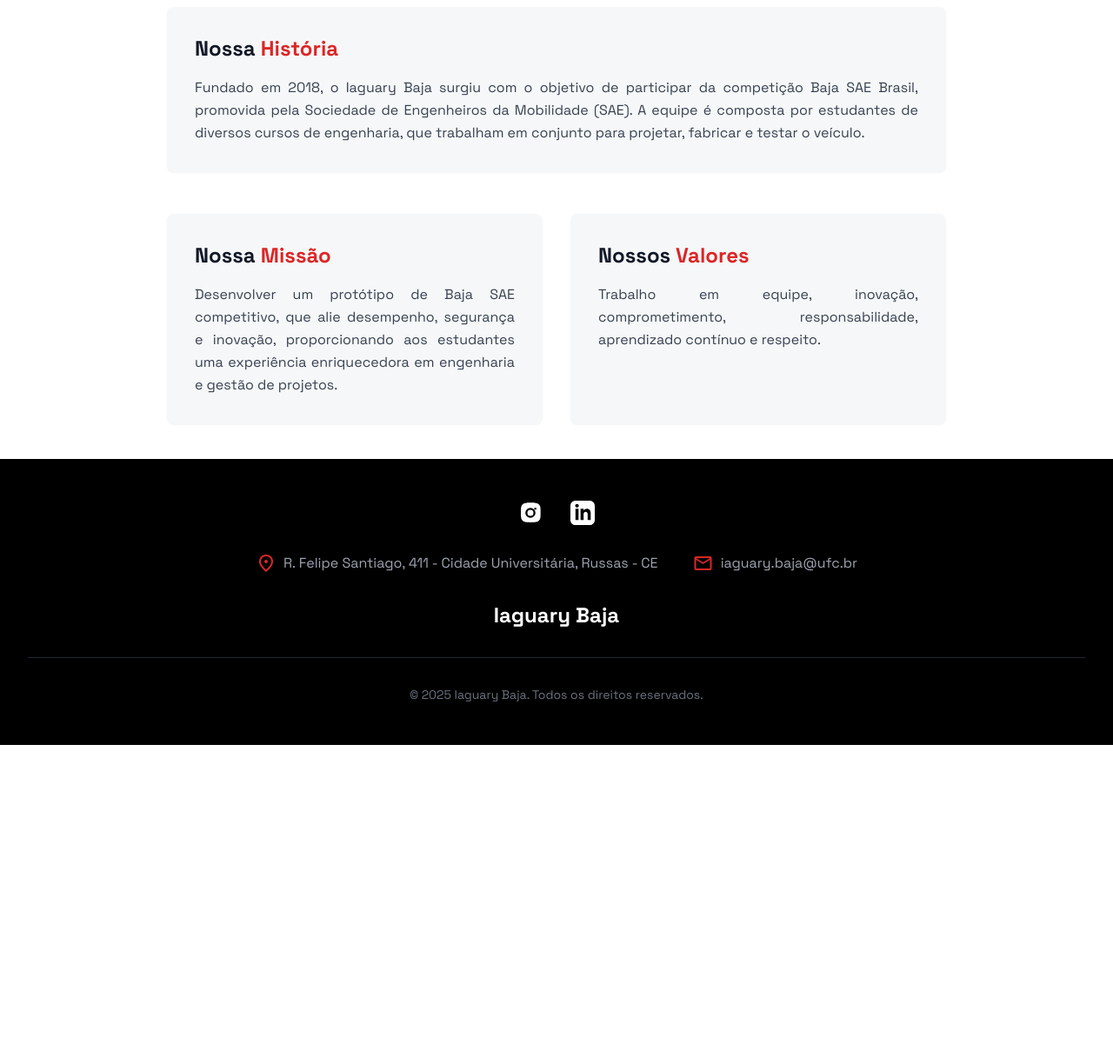
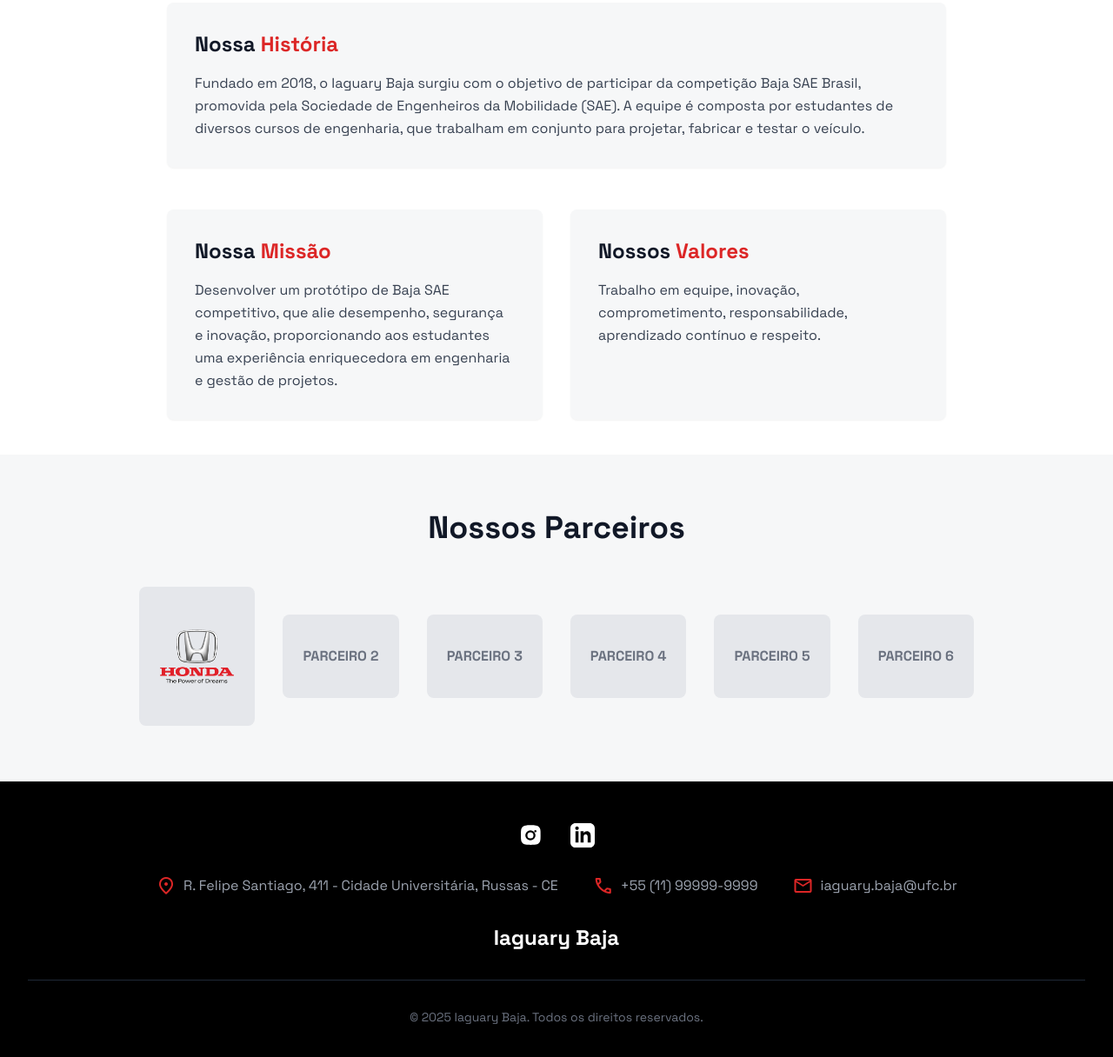
Before and after one commit to kauadesousanovais/IaguaryBaja, a plain HTML site: page index.html in a window 1280 px wide. Shown: the part 1392-2608 px from the top of the page at 87% size. Before the commit the page ends 2249 px from the top, so only its background shows below. Drawn offline with nearby package versions, Linux system fonts and the light colour scheme.

Commit message:
att index.html

```diff
--- a/index.html
+++ b/index.html
@@ -50,7 +50,12 @@
     <header class="flex items-center justify-between whitespace-nowrap border-b border-gray-800 bg-black text-white px-4 md:px-10 py-4">
         <div class="flex items-center gap-3">
             <img src="imagens/logo.jpg" alt="Logo Iaguary Baja" class="h-10 w-auto">
-            <h2 class="text-xl font-bold"><a href="index.html">Iaguary Baja</a></h2>
+            <h2 class="text-xl font-bold">Iaguary Baja</h2>
+        </div>
+        <div class="flex items-center gap-4">
+            <button class="flex items-center justify-center rounded-full h-10 w-10 bg-gray-800 hover:bg-gray-700">
+                <svg class="text-gray-400" fill="currentColor" height="20" viewBox="0 0 256 256" width="20" xmlns="http://www.w3.org/2000/svg"><path d="M229.66,218.34l-50.07-50.06a88.11,88.11,0,1,0-11.31,11.31l50.06,50.07a8,8,0,0,0,11.32-11.32ZM40,112a72,72,0,1,1,72,72A72.08,72.08,0,0,1,40,112Z"></path></svg>
+            </button>
         </div>
     </header>
 
@@ -60,7 +65,7 @@
                 <div class="min-h-[50vh] md:min-h-[530px] flex flex-col justify-end p-6 md:p-10 rounded-xl bg-cover bg-center text-white" style='background-image: linear-gradient(rgba(0, 0, 0, 0.4) 0%, rgba(0, 0, 0, 0.8) 100%), url("imagens/IMG_5734.JPG");'>
                     <div class="max-w-2xl space-y-4">
                         <h1 class="text-4xl @[480px]:text-5xl font-bold tracking-tight">Iaguary Baja</h1>
-                        <p class="text-base @[480px]:text-lg text-white/90 text-justify leading-relaxed">A equipe de Baja da Universidade Federal do Ceará em Russas-CE, dedicada a projetar e construir veículos off-road para competições nacionais e internacionais.</p>
+                        <p class="text-base @[480px]:text-lg text-white/90">A equipe de Baja da Universidade Federal do Ceará em Russas-CE, dedicada a projetar e construir veículos off-road para competições nacionais e internacionais.</p>
                         <div class="flex flex-wrap gap-4">
                             <a href="#quem-somos" class="bg-primary hover:bg-red-700 text-white font-bold py-3 px-6 rounded-lg text-sm @[480px]:text-base">Saiba Mais</a>
                         </div>
@@ -74,7 +79,7 @@
                 <div class="mx-auto max-w-4xl">
                     <div class="mb-12 text-center">
                         <h2 class="text-4xl font-bold tracking-tight text-gray-900 dark:text-white sm:text-5xl">Quem Somos</h2>
-                        <p class="mt-4 text-lg text-gray-600 dark:text-gray-400 text-justify leading-relaxed">O Iaguary Baja é um projeto de extensão universitária da Universidade Federal do Ceará - Campus Russas que visa o desenvolvimento de um protótipo de veículo off-road, conhecido como Baja SAE. O projeto proporciona aos estudantes a oportunidade de aplicar conhecimentos teóricos em um contexto prático, desenvolvendo habilidades técnicas e de gestão de projetos.</p>
+                        <p class="mt-4 text-lg text-gray-600 dark:text-gray-400">O Iaguary Baja é um projeto de extensão universitária da Universidade Federal do Ceará - Campus Russas que visa o desenvolvimento de um protótipo de veículo off-road, conhecido como Baja SAE. O projeto proporciona aos estudantes a oportunidade de aplicar conhecimentos teóricos em um contexto prático, desenvolvendo habilidades técnicas e de gestão de projetos.</p>
                     </div>
 
                     <div class="mb-16">
@@ -87,16 +92,16 @@
                     <div class="space-y-12">
                         <div class="rounded-lg bg-card-light p-8 shadow-sm dark:bg-card-dark">
                             <h3 class="text-2xl font-bold text-gray-900 dark:text-white">Nossa <span class="text-primary">História</span></h3>
-                            <p class="mt-4 text-base leading-relaxed text-gray-700 dark:text-gray-300 text-justify">Fundado em 2018, o Iaguary Baja surgiu com o objetivo de participar da competição Baja SAE Brasil, promovida pela Sociedade de Engenheiros da Mobilidade (SAE). A equipe é composta por estudantes de diversos cursos de engenharia, que trabalham em conjunto para projetar, fabricar e testar o veículo.</p>
+                            <p class="mt-4 text-base leading-relaxed text-gray-700 dark:text-gray-300">Fundado em 2018, o Iaguary Baja surgiu com o objetivo de participar da competição Baja SAE Brasil, promovida pela Sociedade de Engenheiros da Mobilidade (SAE). A equipe é composta por estudantes de diversos cursos de engenharia, que trabalham em conjunto para projetar, fabricar e testar o veículo.</p>
                         </div>
                         <div class="grid grid-cols-1 gap-8 md:grid-cols-2">
                             <div class="rounded-lg bg-card-light p-8 shadow-sm dark:bg-card-dark">
                                 <h3 class="text-2xl font-bold text-gray-900 dark:text-white">Nossa <span class="text-primary">Missão</span></h3>
-                                <p class="mt-4 text-base leading-relaxed text-gray-700 dark:text-gray-300 text-justify">Desenvolver um protótipo de Baja SAE competitivo, que alie desempenho, segurança e inovação, proporcionando aos estudantes uma experiência enriquecedora em engenharia e gestão de projetos.</p>
+                                <p class="mt-4 text-base leading-relaxed text-gray-700 dark:text-gray-300">Desenvolver um protótipo de Baja SAE competitivo, que alie desempenho, segurança e inovação, proporcionando aos estudantes uma experiência enriquecedora em engenharia e gestão de projetos.</p>
                             </div>
                             <div class="rounded-lg bg-card-light p-8 shadow-sm dark:bg-card-dark">
                                 <h3 class="text-2xl font-bold text-gray-900 dark:text-white">Nossos <span class="text-primary">Valores</span></h3>
-                                <p class="mt-4 text-base leading-relaxed text-gray-700 dark:text-gray-300 text-justify">Trabalho em equipe, inovação, comprometimento, responsabilidade, aprendizado contínuo e respeito.</p>
+                                <p class="mt-4 text-base leading-relaxed text-gray-700 dark:text-gray-300">Trabalho em equipe, inovação, comprometimento, responsabilidade, aprendizado contínuo e respeito.</p>
                             </div>
                         </div>
                     </div>
@@ -104,6 +109,31 @@
             </div>
         </section>
 
+        <section class="px-4 md:px-10 lg:px-20 xl:px-40 py-16 text-center bg-card-light dark:bg-card-dark">
+            <h2 class="text-4xl font-bold text-text-light dark:text-text-dark mb-12">Nossos Parceiros</h2>
+            <div class="container mx-auto grid grid-cols-2 md:grid-cols-3 lg:grid-cols-6 gap-8 items-center">
+                <div class="flex justify-center items-center h-40 bg-gray-200 dark:bg-gray-700 rounded-lg p-4">
+                    <span class="text-gray-500 font-semibold">
+                        <img src="imagens/honda-3d-vector-logo.png" alt="Honda">
+                    </span>
+                </div>
+                <div class="flex justify-center items-center h-24 bg-gray-200 dark:bg-gray-700 rounded-lg p-4">
+                    <span class="text-gray-500 font-semibold">PARCEIRO 2</span>
+                </div>
+                <div class="flex justify-center items-center h-24 bg-gray-200 dark:bg-gray-700 rounded-lg p-4">
+                    <span class="text-gray-500 font-semibold">PARCEIRO 3</span>
+                </div>
+                <div class="flex justify-center items-center h-24 bg-gray-200 dark:bg-gray-700 rounded-lg p-4">
+                    <span class="text-gray-500 font-semibold">PARCEIRO 4</span>
+                </div>
+                <div class="flex justify-center items-center h-24 bg-gray-200 dark:bg-gray-700 rounded-lg p-4">
+                    <span class="text-gray-500 font-semibold">PARCEIRO 5</span>
+                </div>
+                <div class="flex justify-center items-center h-24 bg-gray-200 dark:bg-gray-700 rounded-lg p-4">
+                    <span class="text-gray-500 font-semibold">PARCEIRO 6</span>
+                </div>
+            </div>
+        </section>
     </main>
 
     <footer class="bg-black text-white">
@@ -125,11 +155,15 @@
             <div class="flex flex-col md:flex-row justify-center items-center gap-6 md:gap-10 text-gray-400 mb-8">
                 <div class="flex items-center gap-2">
                     <span class="material-symbols-outlined text-primary">location_on</span>
-                    <p class="hover:text-primary transition-colors"><a href="https://maps.app.goo.gl/vh6AXZ4h76uSphjY9" target="_blank">R. Felipe Santiago, 411 - Cidade Universitária, Russas - CE</a></p>
+                    <p>R. Felipe Santiago, 411 - Cidade Universitária, Russas - CE</p>
+                </div>
+                <div class="flex items-center gap-2">
+                    <span class="material-symbols-outlined text-primary">call</span>
+                    <p>+55 (11) 99999-9999</p>
                 </div>
                 <div class="flex items-center gap-2">
                     <span class="material-symbols-outlined text-primary">mail</span>
-                    <a href="https://mail.google.com/mail/?view=cm&fs=1&to=iaguary.baja@ufc.br" class="hover:text-primary transition-colors" target="_blank">iaguary.baja@ufc.br</a>
+                    <p>iaguary.baja@ufc.br</p>
                 </div>
             </div>
 
```
